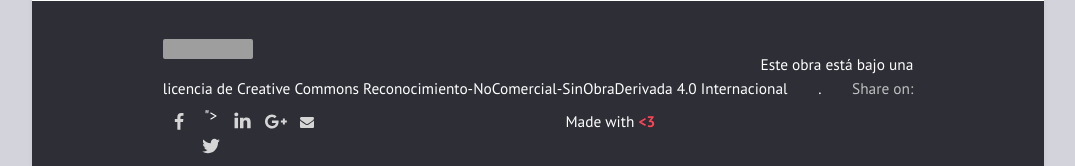
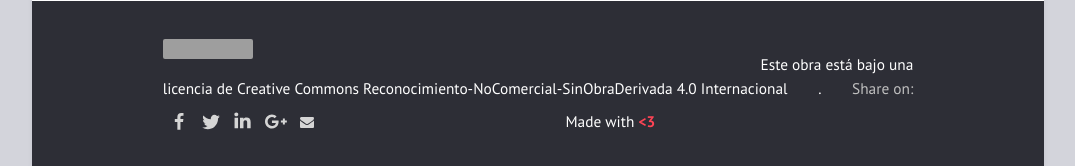
Before and after one commit to Mercyletter/e, a Jekyll site: the page built from index.html, in a window 1280 px wide and 900 px high, scrolled down 5135 px. Shown: the part 731-897 px from the top of the window, without its empty margins (102-1177 px from the left). Built offline with Jekyll 4.4.1, drawn with Linux system fonts in a browser that asks for light colours; grey boxes are pictures that could not be loaded.

Commit message:
Update share-buttons.html

```diff
--- a/_includes/share-buttons.html
+++ b/_includes/share-buttons.html
@@ -34,7 +34,7 @@
 
 <span style="color: silver;">Share on: </span><div id="share-buttons">
     <div class="facebook" title="Share this on Facebook" onclick="window.open('http://www.facebook.com/share.php?u={{ site.url }}{{ pageurl }}');"><svg viewBox="0 0 1792 1792" xmlns="http://www.w3.org/2000/svg"><path d="M1343 12v264h-157q-86 0-116 36t-30 108v189h293l-39 296h-254v759h-306v-759h-255v-296h255v-218q0-186 104-288.5t277-102.5q147 0 228 12z"/></svg></div>
-    <div class="twitter" title="Share this on Twitter" onclick="window.open(<a href="https://twitter.com/intent/tweet?via=eblogok&url={{ page.url | replace:'index.html','' | prepend: site.baseurl | prepend: site.url | uri_escape}}&text={{ page.title | default:"" | uri_escape}}" target="_blank">"><svg viewBox="0 0 1792 1792" xmlns="http://www.w3.org/2000/svg"><path d="M1684 408q-67 98-162 167 1 14 1 42 0 130-38 259.5t-115.5 248.5-184.5 210.5-258 146-323 54.5q-271 0-496-145 35 4 78 4 225 0 401-138-105-2-188-64.5t-114-159.5q33 5 61 5 43 0 85-11-112-23-185.5-111.5t-73.5-205.5v-4q68 38 146 41-66-44-105-115t-39-154q0-88 44-163 121 149 294.5 238.5t371.5 99.5q-8-38-8-74 0-134 94.5-228.5t228.5-94.5q140 0 236 102 109-21 205-78-37 115-142 178 93-10 186-50z"/></svg></div>
+    <div class="twitter" title="Share this on Twitter" onclick="window.open(<a href="https://twitter.com/intent/tweet?via=eblogok&url={{ page.url | replace:'index.html','' | prepend: site.baseurl | prepend: site.url | uri_escape}}&text={{ page.title | default:"" | uri_escape}}" target="_blank"><svg viewBox="0 0 1792 1792" xmlns="http://www.w3.org/2000/svg"><path d="M1684 408q-67 98-162 167 1 14 1 42 0 130-38 259.5t-115.5 248.5-184.5 210.5-258 146-323 54.5q-271 0-496-145 35 4 78 4 225 0 401-138-105-2-188-64.5t-114-159.5q33 5 61 5 43 0 85-11-112-23-185.5-111.5t-73.5-205.5v-4q68 38 146 41-66-44-105-115t-39-154q0-88 44-163 121 149 294.5 238.5t371.5 99.5q-8-38-8-74 0-134 94.5-228.5t228.5-94.5q140 0 236 102 109-21 205-78-37 115-142 178 93-10 186-50z"/></svg></div>
     <div class="linkedin" title="Share this on Linkedin" onclick="window.open('https://www.linkedin.com/shareArticle?mini=true&url={{ site.url }}{{ pageurl }}&title=&summary=&source=');"><svg viewBox="0 0 1792 1792" xmlns="http://www.w3.org/2000/svg"><path d="M477 625v991h-330v-991h330zm21-306q1 73-50.5 122t-135.5 49h-2q-82 0-132-49t-50-122q0-74 51.5-122.5t134.5-48.5 133 48.5 51 122.5zm1166 729v568h-329v-530q0-105-40.5-164.5t-126.5-59.5q-63 0-105.5 34.5t-63.5 85.5q-11 30-11 81v553h-329q2-399 2-647t-1-296l-1-48h329v144h-2q20-32 41-56t56.5-52 87-43.5 114.5-15.5q171 0 275 113.5t104 332.5z"/></svg></div>
     {% if page.image %}<div class="pinterest" title="Share this on Pinterest" onclick="window.open('https://pinterest.com/pin/create/button/?url=&media={{ site.url }}{{ page.image }}&description=');"><svg viewBox="0 0 1792 1792" xmlns="http://www.w3.org/2000/svg"><path d="M256 597q0-108 37.5-203.5t103.5-166.5 152-123 185-78 202-26q158 0 294 66.5t221 193.5 85 287q0 96-19 188t-60 177-100 149.5-145 103-189 38.5q-68 0-135-32t-96-88q-10 39-28 112.5t-23.5 95-20.5 71-26 71-32 62.5-46 77.5-62 86.5l-14 5-9-10q-15-157-15-188 0-92 21.5-206.5t66.5-287.5 52-203q-32-65-32-169 0-83 52-156t132-73q61 0 95 40.5t34 102.5q0 66-44 191t-44 187q0 63 45 104.5t109 41.5q55 0 102-25t78.5-68 56-95 38-110.5 20-111 6.5-99.5q0-173-109.5-269.5t-285.5-96.5q-200 0-334 129.5t-134 328.5q0 44 12.5 85t27 65 27 45.5 12.5 30.5q0 28-15 73t-37 45q-2 0-17-3-51-15-90.5-56t-61-94.5-32.5-108-11-106.5z"/></svg></div>{% endif %}
     <div class="gplus" title="Share this on Google Plus" onclick="window.open('https://plus.google.com/share?url={{ site.url }}{{ pageurl }}');"><svg viewBox="0 0 2304 1792" xmlns="http://www.w3.org/2000/svg"><path d="M1437 913q0 208-87 370.5t-248 254-369 91.5q-149 0-285-58t-234-156-156-234-58-285 58-285 156-234 234-156 285-58q286 0 491 192l-199 191q-117-113-292-113-123 0-227.5 62t-165.5 168.5-61 232.5 61 232.5 165.5 168.5 227.5 62q83 0 152.5-23t114.5-57.5 78.5-78.5 49-83 21.5-74h-416v-252h692q12 63 12 122zm867-122v210h-209v209h-210v-209h-209v-210h209v-209h210v209h209z"/></svg></div>
```
